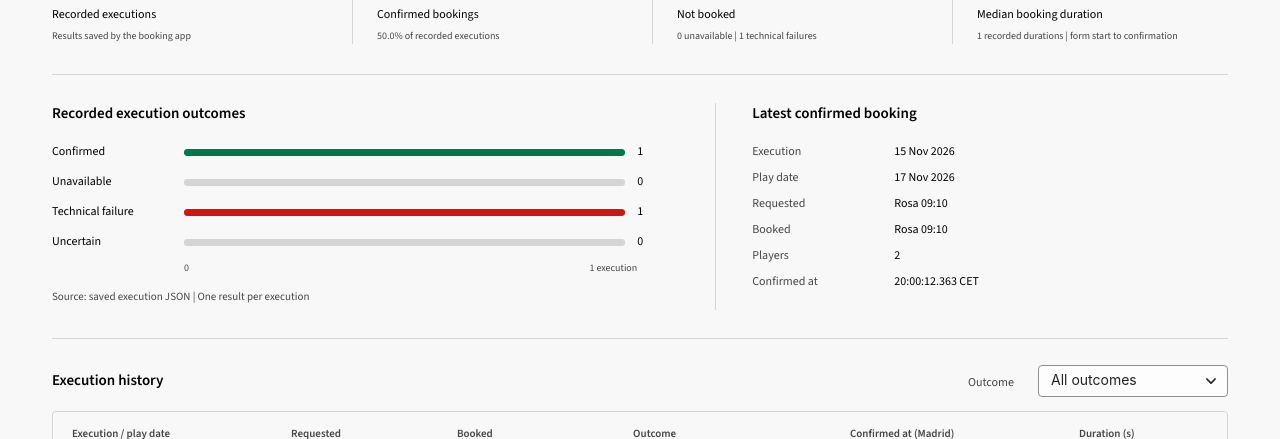
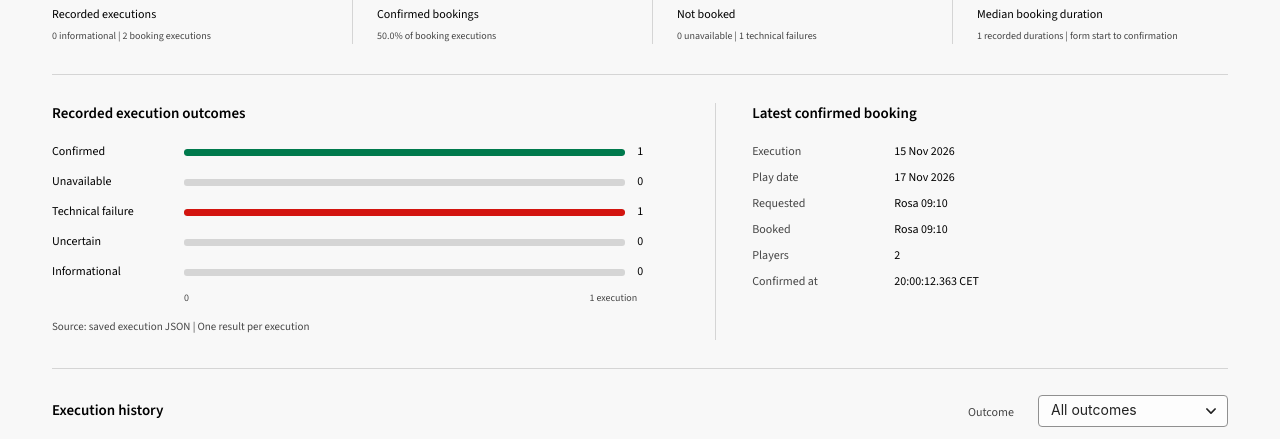
Before and after one commit to nicokiki/java-prat-booking-dashboard, a plain HTML site: page index.html in a window 1280 px wide. Shown: the part 297-736 px from the top of the page. Drawn offline with Linux system fonts and the light colour scheme.

Commit message:
Show informational availability runs for all three courses

```diff
--- a/index.html
+++ b/index.html
@@ -191,11 +191,12 @@ pre { background: var(--bg); border-radius: 4px; }
       <span>Unavailable</span><div class="track"><div class="bar secondary" style="width:0%"></div></div><span>0</span>
       <span>Technical failure</span><div class="track"><div class="bar secondary" style="width:0%"></div></div><span>0</span>
       <span>Uncertain</span><div class="track"><div class="bar secondary" style="width:0%"></div></div><span>0</span>
+      <span>Informational</span><div class="track"><div class="bar" style="width:0%"></div></div><span>0</span>
     </div><div class="axis"><span>0</span><span>1 execution</span></div><p class="caption">Source: saved execution JSON. One result per execution.</p></div>
     <div class="upcoming"><h2>Latest confirmed booking</h2><p class="muted">Loading saved results</p></div>
   </section>
   <section aria-labelledby="history-title">
-    <div class="toolbar"><h2 id="history-title">Execution history</h2><div class="filter-control"><sp-field-label for="filter" side-aligned="start">Outcome</sp-field-label><sp-picker id="filter" value="all" label="Outcome"><sp-menu-item value="all">All outcomes</sp-menu-item><sp-menu-item value="Confirmed">Confirmed</sp-menu-item><sp-menu-item value="Unavailable">Unavailable</sp-menu-item><sp-menu-item value="Technical failure">Technical failure</sp-menu-item><sp-menu-item value="Uncertain">Uncertain</sp-menu-item></sp-picker></div></div>
+    <div class="toolbar"><h2 id="history-title">Execution history</h2><div class="filter-control"><sp-field-label for="filter" side-aligned="start">Outcome</sp-field-label><sp-picker id="filter" value="all" label="Outcome"><sp-menu-item value="all">All outcomes</sp-menu-item><sp-menu-item value="Confirmed">Confirmed</sp-menu-item><sp-menu-item value="Unavailable">Unavailable</sp-menu-item><sp-menu-item value="Technical failure">Technical failure</sp-menu-item><sp-menu-item value="Uncertain">Uncertain</sp-menu-item><sp-menu-item value="Informational">Informational</sp-menu-item></sp-picker></div></div>
     <div class="table-wrap"><table><thead><tr><th>Execution / play date</th><th>Requested</th><th>Booked</th><th>Outcome</th><th>Confirmed at (Madrid)</th><th>Duration (s)</th></tr></thead><tbody id="runs"></tbody></table></div>
     <p class="caption" id="row-count">Loading saved execution JSON</p>
   </section>
@@ -242,7 +243,7 @@ try {
   for (const report of reports) {
     if (!report.executionId || !/^\d{4}-\d{2}-\d{2}$/.test(report.executionDate) || !/^\d{4}-\d{2}-\d{2}$/.test(report.playDate)
         || !Array.isArray(report.participants) || !Array.isArray(report.availability)) throw new Error('Invalid execution');
-    if (report.schemaVersion !== 1 || !['Confirmed','Unavailable','Uncertain','Technical failure'].includes(report.outcome)
+    if (report.schemaVersion !== 1 || !['Confirmed','Unavailable','Uncertain','Technical failure','Informational'].includes(report.outcome)
         || (report.bookingDurationSeconds != null && (!Number.isFinite(report.bookingDurationSeconds) || report.bookingDurationSeconds < 0))) throw new Error('Invalid outcome or duration');
     for (const key of ['startedAt','finishedAt','blockedAt','confirmedAt']) {
       if (report[key] != null && !Number.isFinite(Date.parse(report[key]))) throw new Error('Invalid timestamp');
@@ -258,7 +259,7 @@ function courseName(value) { const color = String(value || '').match(/\b(ROSA|AM
 function bookingLabel(value) { const match = String(value || '').match(/^(.*?)\s*(\d{1,2}):(\d{2})$/); return match ? courseName(match[1])+' '+match[2].padStart(2,'0')+':'+match[3] : String(value || 'Not recorded'); }
 const runs = [...reports].sort((first,second) => (second.startedAt || second.executionDate).localeCompare(first.startedAt || first.executionDate)).map(report => ({
   id:report.executionId, executionDate:report.executionDate, playDate:report.playDate, players:report.players,
-  requested:bookingLabel(report.requested), booked:report.booked ? bookingLabel(report.booked) : (report.outcome === 'Uncertain' ? 'Not confirmed' : 'Not submitted'),
+  requested:report.outcome === 'Informational' ? 'Availability only' : bookingLabel(report.requested), booked:report.booked ? bookingLabel(report.booked) : (report.outcome === 'Informational' ? 'Not attempted' : report.outcome === 'Uncertain' ? 'Not confirmed' : 'Not submitted'),
   outcome:report.outcome, block:report.blockedAt, confirmation:report.confirmedAt, duration:report.bookingDurationSeconds, note:report.summary, report
 }));
 const executionParticipants = Object.fromEntries(runs.map(run => [run.id,run.report.participants]));
@@ -292,7 +293,7 @@ document.getElementById('copy-delete-id').addEventListener('click', async () =>
 document.getElementById('delete-workflow').addEventListener('click', () => deleteDialog.close());
 const escape = value => String(value).replace(/[&<>"']/g, character => ({'&':'&amp;','<':'&lt;','>':'&gt;','"':'&quot;',"'":'&#39;'}[character]));
 function outcomeBadge(outcome) {
-  const variant = {'Confirmed':'positive', 'Uncertain':'notice', 'Technical failure':'negative'}[outcome] || 'neutral';
+  const variant = {'Confirmed':'positive', 'Uncertain':'notice', 'Technical failure':'negative', 'Informational':'info'}[outcome] || 'neutral';
   return '<sp-status-light variant="'+variant+'" size="s">'+escape(outcome)+'</sp-status-light>';
 }
 function visibleRuns() { const value = document.getElementById('filter').value || 'all'; return runs.filter(run => value === 'all' || run.outcome === value); }
@@ -306,9 +307,12 @@ function renderDetail() {
   document.getElementById('detail-title').textContent = 'Execution details / '+formatDate(selected.executionDate);
   document.getElementById('detail-status').innerHTML = outcomeBadge(selected.outcome);
   const participants = executionParticipants[selected.id] || [];
-  const facts = [['Execution ID',selected.id],['Play date',formatDate(selected.playDate)],['Players',selected.players ?? 'Not recorded'],['Player group',selected.outcome === 'Confirmed' ? 'Booking confirmed' : 'Requested / not confirmed']];
+  const informational = selected.report.requested == null;
+  const facts = [['Execution ID',selected.id],['Play date',formatDate(selected.playDate)],[informational ? 'Search players' : 'Players',selected.players ?? 'Not recorded']];
+  if (!informational) facts.push(['Player group',selected.outcome === 'Confirmed' ? 'Booking confirmed' : 'Requested / not confirmed']);
   participants.forEach((participant,index) => facts.push([participant.role === 'booking-holder' ? 'Booking holder (you)' : 'Socio '+index, (participant.name || 'Name not recorded')+' | Licencia: '+(participant.licencia || 'Not recorded')]));
-  facts.push(['Requested',selected.requested],['Actual booked',selected.booked],['Time window','+/-90 minutes, inclusive']);
+  facts.push(['Requested',selected.requested],['Actual booked',selected.booked]);
+  if (!informational) facts.push(['Time window','+/-90 minutes, inclusive']);
   if (selected.block) facts.push(['Blocked at',formatTime(selected.block)]);
   if (selected.confirmation) facts.push(['Confirmed at',formatTime(selected.confirmation)]);
   if (selected.duration) facts.push(['Booking duration',selected.duration.toFixed(1)+' seconds (form start to confirmation)']);
@@ -325,6 +329,7 @@ function renderDetail() {
 }
 function captureLabel(snapshot) { return formatDate(snapshot.capturedAt.slice(0,10))+' '+formatTime(snapshot.capturedAt); }
 function eligibility(option) {
+  if (selected.report.requested == null) return option.enabled ? ['info','Observed availability'] : ['neutral','Disabled option'];
   const requestedTime = selected.requested.match(/(\d{2}):(\d{2})$/);
   if (!requestedTime || !selected.players) return ['neutral','Eligibility not recorded'];
   const [hours,minutes] = requestedTime.slice(1).map(Number);
@@ -337,7 +342,7 @@ function eligibility(option) {
 }
 function renderExecutionAvailability() {
   const snapshots = executionAvailability[selected.id] || [];
-  const courses = selected.requested.startsWith('Verde ') ? ['Verde'] : ['Rosa','Amarillo'];
+  const courses = selected.report.requested == null ? ['Rosa','Amarillo','Verde'] : selected.requested.startsWith('Verde ') ? ['Verde'] : ['Rosa','Amarillo'];
   const metadata = courses.map(course => {
     const snapshot = snapshots.find(item => item.course === course);
     return '<div><strong>'+course+'</strong><span class="muted">'+(snapshot ? 'Captured '+escape(captureLabel(snapshot)) : 'Not checked')+'</span></div>';
@@ -353,7 +358,7 @@ function renderExecutionAvailability() {
       return '<tr'+(chosen ? ' class="selected"' : '')+'><td>'+course+'</td><td><strong>'+option.time+'</strong></td><td>'+(option.places === null ? 'Not stated' : option.places)+'</td><td><sp-status-light variant="'+variant+'" size="s">'+label+'</sp-status-light></td><td>'+selection+'</td></tr>';
     }).join('');
   }).join('');
-  document.getElementById('execution-availability').innerHTML = '<div><div class="snapshot-meta">'+metadata+'</div><p class="snapshot-note">Play: '+formatDate(selected.playDate)+' | '+(selected.players ?? 'Unknown')+' players | 18 holes | Requested: '+escape(selected.requested)+' | +/-90 minutes</p><div class="table-wrap"><table class="availability-table"><thead><tr><th>Course</th><th>Tee time</th><th>Places</th><th>Eligibility</th><th>Selection</th></tr></thead><tbody>'+rows+'</tbody></table></div></div>';
+  document.getElementById('execution-availability').innerHTML = '<div><div class="snapshot-meta">'+metadata+'</div><p class="snapshot-note">Play: '+formatDate(selected.playDate)+' | '+(selected.players ?? 'Unknown')+' players | 18 holes | '+(selected.report.requested == null ? 'No booking requested | No reservation attempted' : 'Requested: '+escape(selected.requested)+' | +/-90 minutes')+'</p><div class="table-wrap"><table class="availability-table"><thead><tr><th>Course</th><th>Tee time</th><th>Places</th><th>Eligibility</th><th>Selection</th></tr></thead><tbody>'+rows+'</tbody></table></div></div>';
 }
 function matrixCell(snapshot, previousSnapshot, time) {
   if (!snapshot) return '<td class="muted">Not checked</td>';
@@ -397,15 +402,17 @@ document.getElementById('availability-date').value = dates[0] || '';
 document.getElementById('availability-date').disabled = !dates.length;
 ['availability-date','availability-course'].forEach(id => document.getElementById(id).addEventListener('change', renderAvailabilityHistory));
 function renderOverview() {
-  const counts = ['Confirmed','Unavailable','Technical failure','Uncertain'].map(outcome => runs.filter(run => run.outcome === outcome).length);
+  const outcomes = ['Confirmed','Unavailable','Technical failure','Uncertain','Informational'];
+  const counts = outcomes.map(outcome => runs.filter(run => run.outcome === outcome).length);
+  const bookingExecutions = runs.length - counts[4];
   const durations = runs.filter(run => run.outcome === 'Confirmed' && typeof run.duration === 'number').map(run => run.duration).sort((first,second) => first-second);
   const middle = Math.floor(durations.length/2);
   const median = durations.length ? (durations.length%2 ? durations[middle] : (durations[middle-1]+durations[middle])/2) : null;
-  const statistics = [[runs.length,'Results saved by the booking app'],[counts[0]+' / '+runs.length,runs.length ? (counts[0]/runs.length*100).toFixed(1)+'% of recorded executions' : 'No recorded executions'],[counts[1]+counts[2],counts[1]+' unavailable | '+counts[2]+' technical failures'],[median === null ? '--' : median.toFixed(1)+' s',durations.length+' recorded durations | form start to confirmation']];
+  const statistics = [[runs.length,counts[4]+' informational | '+bookingExecutions+' booking executions'],[counts[0]+' / '+bookingExecutions,bookingExecutions ? (counts[0]/bookingExecutions*100).toFixed(1)+'% of booking executions' : 'No booking executions'],[counts[1]+counts[2],counts[1]+' unavailable | '+counts[2]+' technical failures'],[median === null ? '--' : median.toFixed(1)+' s',durations.length+' recorded durations | form start to confirmation']];
   document.querySelectorAll('.stat').forEach((stat,index) => { stat.querySelector('.value').textContent = statistics[index][0]; stat.querySelector('.sub').textContent = statistics[index][1]; });
   document.querySelector('.summary').setAttribute('aria-label','Outcome totals for '+runs.length+' saved executions');
   const distribution = document.querySelector('.distribution');
-  distribution.setAttribute('aria-label',counts.map((count,index) => ['Confirmed','Unavailable','Technical failure','Uncertain'][index]+': '+count).join(', '));
+  distribution.setAttribute('aria-label',counts.map((count,index) => outcomes[index]+': '+count).join(', '));
   distribution.querySelectorAll('.track').forEach((track,index) => { track.querySelector('.bar').style.width = (counts[index]/Math.max(1,...counts)*100)+'%'; track.nextElementSibling.textContent = counts[index]; });
   const maximumCount = Math.max(1,...counts);
   document.querySelector('.axis').innerHTML = '<span>0</span><span>'+maximumCount+' '+(maximumCount === 1 ? 'execution' : 'executions')+'</span>';
```
Also changed, not shown: 1 other file.
